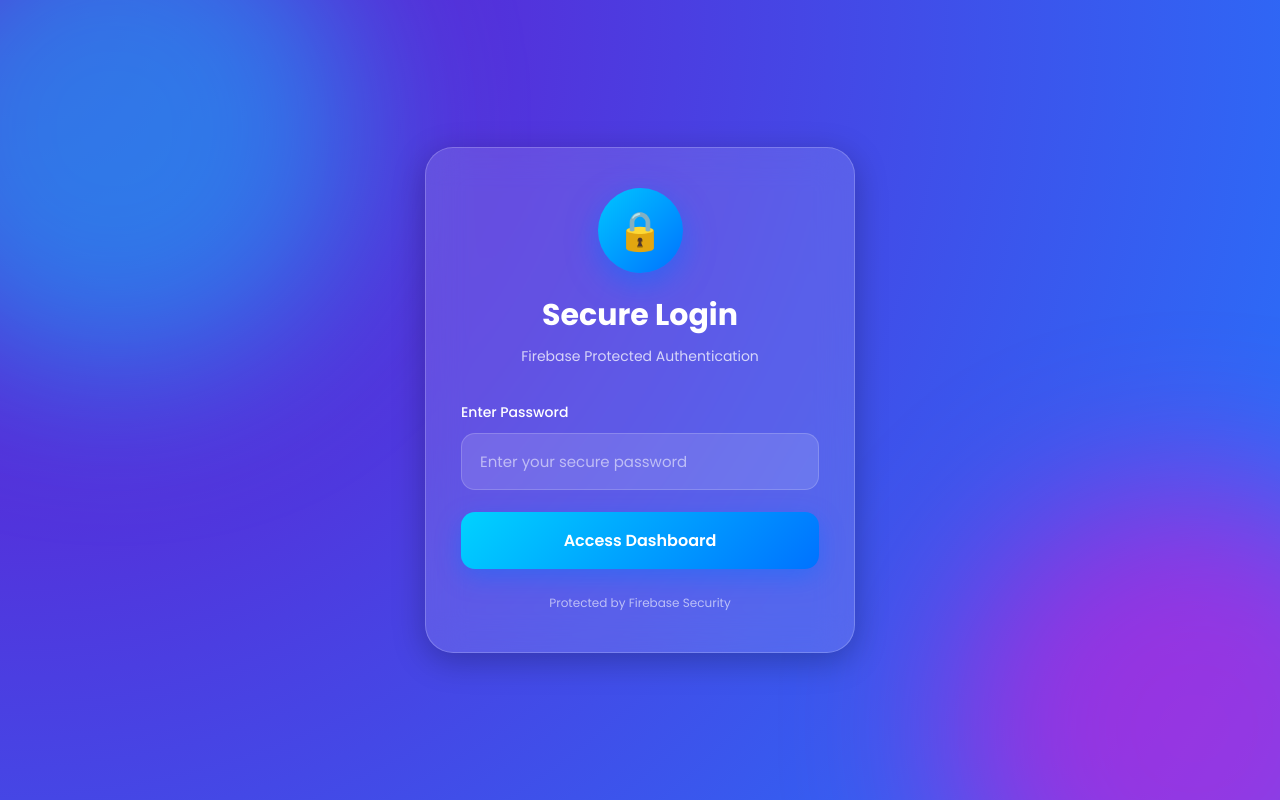
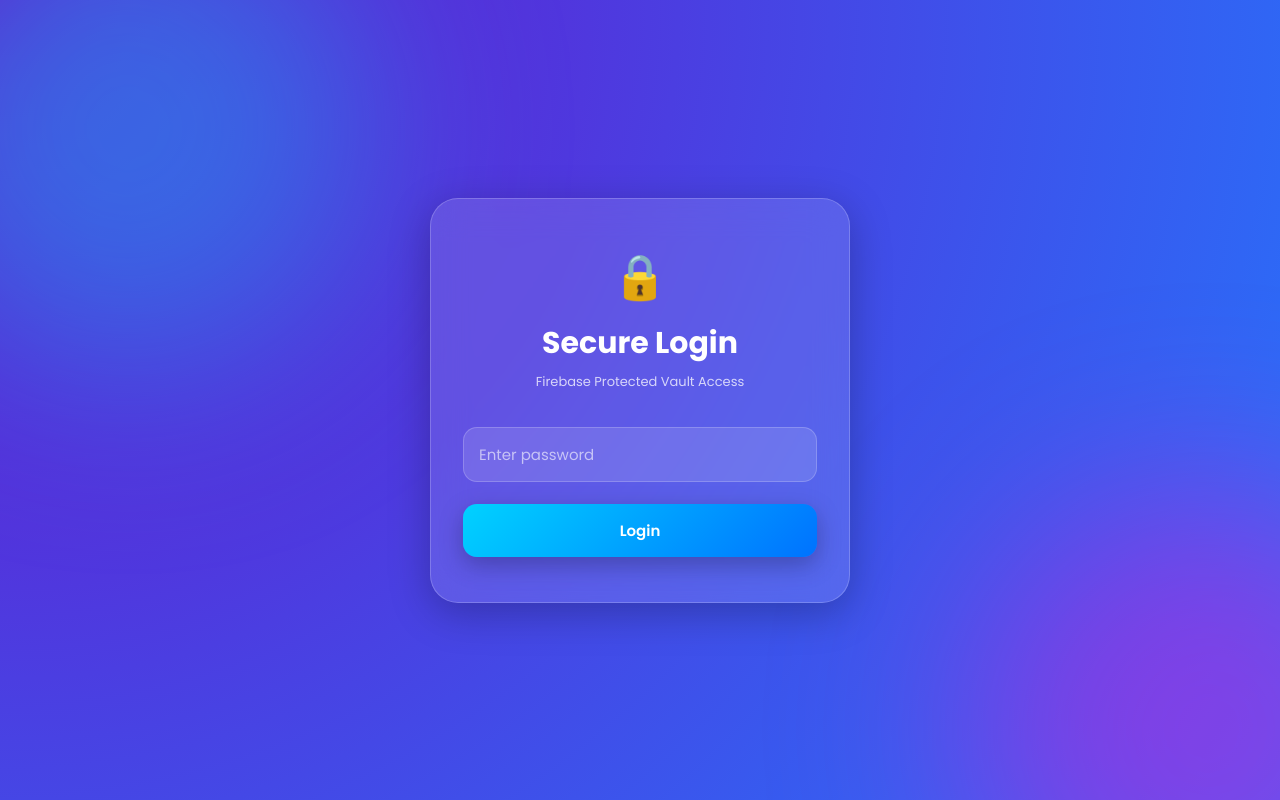
Before and after one commit to mahmed-eng/C1PH3R-26, a plain HTML site: page index.html in a window 1280 px wide. Shown: the top 800 px of the page. Drawn offline with Linux system fonts and the light colour scheme.

Commit message:
Refactor index.html for better UI and login logic
Updated styles and improved login functionality.

```diff
--- a/index.html
+++ b/index.html
@@ -22,14 +22,15 @@ body{
     display:flex;
     justify-content:center;
     align-items:center;
-    overflow:hidden;
+
     background:
     radial-gradient(circle at top left,#6a11cb,#2575fc);
+
+    overflow:hidden;
     position:relative;
 }
 
-/* Animated Background */
-
+/* Glow background */
 body::before,
 body::after{
     content:"";
@@ -37,9 +38,9 @@ body::after{
     width:500px;
     height:500px;
     border-radius:50%;
-    filter:blur(80px);
-    opacity:0.5;
-    animation:float 8s infinite ease-in-out alternate;
+    filter:blur(100px);
+    opacity:0.4;
+    animation:float 8s infinite alternate ease-in-out;
 }
 
 body::before{
@@ -55,230 +56,118 @@ body::after{
 }
 
 @keyframes float{
-    from{
-        transform:translateY(0px) translateX(0px);
-    }
-    to{
-        transform:translateY(40px) translateX(20px);
-    }
+    from{ transform:translate(0,0); }
+    to{ transform:translate(40px,40px); }
 }
 
-/* Login Card */
-
+/* Card */
 .card{
     width:90%;
-    max-width:430px;
-    padding:40px 35px;
+    max-width:420px;
+    padding:45px 32px;
+
     border-radius:28px;
 
     background:rgba(255,255,255,0.12);
-
     backdrop-filter:blur(18px);
     -webkit-backdrop-filter:blur(18px);
 
     border:1px solid rgba(255,255,255,0.2);
 
-    box-shadow:
-    0 8px 32px rgba(0,0,0,0.25);
+    box-shadow:0 10px 40px rgba(0,0,0,0.25);
+
+    text-align:center;
+    color:white;
 
     position:relative;
     z-index:10;
-
-    animation:fadeIn 1s ease;
 }
 
-@keyframes fadeIn{
-    from{
-        opacity:0;
-        transform:translateY(40px);
-    }
-    to{
-        opacity:1;
-        transform:translateY(0px);
-    }
+/* Icon */
+.logo{
+    font-size:44px;
+    margin-bottom:12px;
 }
 
-.logo{
-    width:85px;
-    height:85px;
-    margin:auto;
-    margin-bottom:20px;
-
-    border-radius:50%;
-
-    background:linear-gradient(135deg,#00c6ff,#0072ff);
-
-    display:flex;
-    justify-content:center;
-    align-items:center;
-
-    font-size:38px;
-    color:white;
-
-    box-shadow:
-    0 10px 30px rgba(0,114,255,0.5);
+/* Title */
+h1{
+    font-size:30px;
+    margin-bottom:6px;
 }
 
-h1{
-    color:white;
-    text-align:center;
-    font-size:30px;
-    margin-bottom:8px;
-    font-weight:700;
+/* Subtitle */
+.subtitle{
+    font-size:13px;
+    opacity:0.75;
+    margin-bottom:25px;
 }
 
-.subtitle{
-    text-align:center;
-    color:rgba(255,255,255,0.75);
-    margin-bottom:35px;
-    font-size:14px;
-}
-
-/* Inputs */
-
-.input-group{
-    margin-bottom:22px;
-}
-
-label{
-    display:block;
-    color:white;
-    margin-bottom:10px;
-    font-size:14px;
-    font-weight:500;
-}
-
-.input-box{
-    position:relative;
-}
-
+/* Input */
 input{
     width:100%;
-    padding:16px 18px;
+    padding:15px;
+
+    margin-top:10px;
+
+    border-radius:14px;
     border:none;
     outline:none;
 
-    border-radius:14px;
+    background:rgba(255,255,255,0.12);
+    color:white;
 
-    background:rgba(255,255,255,0.12);
+    border:1px solid rgba(255,255,255,0.2);
 
-    color:white;
     font-size:15px;
-
-    border:1px solid rgba(255,255,255,0.18);
 
     transition:0.3s;
 }
 
 input::placeholder{
-    color:rgba(255,255,255,0.55);
+    color:rgba(255,255,255,0.6);
 }
 
 input:focus{
     border-color:#00d2ff;
-    box-shadow:
-    0 0 20px rgba(0,210,255,0.35);
+    box-shadow:0 0 18px rgba(0,210,255,0.35);
 }
 
 /* Button */
-
 button{
     width:100%;
-    padding:16px;
+    padding:15px;
+
+    margin-top:22px;
 
     border:none;
     border-radius:14px;
 
-    background:
-    linear-gradient(135deg,#00d2ff,#0072ff);
+    background:linear-gradient(135deg,#00d2ff,#0072ff);
 
     color:white;
-    font-size:16px;
     font-weight:600;
+    font-size:15px;
 
     cursor:pointer;
+
     transition:0.35s;
 
-    box-shadow:
-    0 8px 25px rgba(0,114,255,0.4);
+    box-shadow:0 8px 25px rgba(0,0,0,0.25);
 }
 
 button:hover{
-    transform:translateY(-2px) scale(1.01);
-
-    box-shadow:
-    0 15px 35px rgba(0,114,255,0.55);
-}
-
-button:active{
-    transform:scale(0.98);
+    transform:translateY(-2px) scale(1.02);
 }
 
 /* Result */
-
 #result{
-    margin-top:22px;
-    padding:16px;
-    border-radius:14px;
-
-    text-align:center;
-    font-weight:600;
+    margin-top:16px;
+    font-size:14px;
     display:none;
-
-    animation:pop 0.4s ease;
 }
 
-@keyframes pop{
-    from{
-        transform:scale(0.8);
-        opacity:0;
-    }
-    to{
-        transform:scale(1);
-        opacity:1;
-    }
-}
-
-.success{
-    background:rgba(46,204,113,0.18);
-    border:1px solid rgba(46,204,113,0.45);
-    color:#b7ffce;
-}
-
-.error{
-    background:rgba(255,0,85,0.14);
-    border:1px solid rgba(255,0,85,0.4);
-    color:#ffd2df;
-}
-
-/* Footer */
-
-.footer{
-    text-align:center;
-    margin-top:25px;
-    color:rgba(255,255,255,0.6);
-    font-size:12px;
-}
-
-/* Responsive */
-
-@media(max-width:500px){
-
-    .card{
-        padding:35px 25px;
-    }
-
-    h1{
-        font-size:26px;
-    }
-
-    .logo{
-        width:75px;
-        height:75px;
-        font-size:32px;
-    }
-
-}
+.success{ color:#7CFFB2; }
+.error{ color:#ff6b81; }
 
 </style>
 </head>
@@ -287,57 +176,32 @@ button:active{
 
 <div class="card">
 
-    <div class="logo">
-        🔒
-    </div>
+    <div class="logo">🔒</div>
 
     <h1>Secure Login</h1>
 
     <div class="subtitle">
-        Firebase Protected Authentication
+        Firebase Protected Vault Access
     </div>
 
-    <div class="input-group">
+    <input type="password" id="passwordInput" placeholder="Enter password">
 
-        <label>
-            Enter Password
-        </label>
-
-        <div class="input-box">
-
-            <input
-                type="password"
-                id="passwordInput"
-                placeholder="Enter your secure password"
-            >
-
-        </div>
-
-    </div>
-
-    <button onclick="login()">
-        Access Dashboard
-    </button>
+    <button onclick="login()">Login</button>
 
     <div id="result"></div>
-
-    <div class="footer">
-        Protected by Firebase Security
-    </div>
 
 </div>
 
 <script>
 
-// Firebase URL
+/* 🔥 Firebase URL */
 const FIREBASE_URL =
 "https://c-ph3r-default-rtdb.firebaseio.com/user.json";
 
-// Redirect page
-const REDIRECT_URL =
-"index1.html";
+/* 📌 Vault redirect page */
+const REDIRECT_URL = "index1.html";
 
-// Login Function
+/* 🔐 LOGIN FUNCTION (UNCHANGED LOGIC) */
 async function login(){
 
     const enteredPassword =
@@ -348,68 +212,47 @@ async function login(){
 
     result.style.display = "block";
 
-    // Empty check
     if(!enteredPassword){
-
         result.className = "error";
-
-        result.innerHTML =
-            "❌ Please enter password";
-
+        result.innerHTML = "❌ Please enter password";
         return;
     }
 
     try{
 
-        // Fetch Firebase data
-        const response =
-            await fetch(FIREBASE_URL);
+        const response = await fetch(FIREBASE_URL);
+        const data = await response.json();
 
-        const data =
-            await response.json();
+        if(!data){
+            result.className = "error";
+            result.innerHTML = "⚠️ No user found in Firebase";
+            return;
+        }
 
-        console.log(data);
+        const firstKey = Object.keys(data)[0];
+        const firebasePassword = data[firstKey].password;
 
-        // Get first Firebase key
-        const firstKey =
-            Object.keys(data)[0];
-
-        // Firebase password
-        const firebasePassword =
-            data[firstKey].password;
-
-        // Compare
         if(enteredPassword === firebasePassword){
 
+            /* ✅ CREATE LOGIN SESSION */
+            sessionStorage.setItem("auth","true");
+
             result.className = "success";
+            result.innerHTML = "✅ Login successful...";
 
-            result.innerHTML =
-                "✅ Login Successful! Redirecting...";
-
-            // Redirect
             setTimeout(()=>{
-
-                window.location.href =
-                    REDIRECT_URL;
-
-            },1500);
+                window.location.href = REDIRECT_URL;
+            },1200);
 
         }else{
-
             result.className = "error";
-
-            result.innerHTML =
-                "❌ Incorrect Password";
+            result.innerHTML = "❌ Wrong password";
         }
 
-    }catch(error){
-
-        console.log(error);
-
+    }catch(err){
+        console.log(err);
         result.className = "error";
-
-        result.innerHTML =
-            "⚠️ Firebase Connection Failed";
+        result.innerHTML = "⚠️ Firebase connection failed";
     }
 }
 
```
